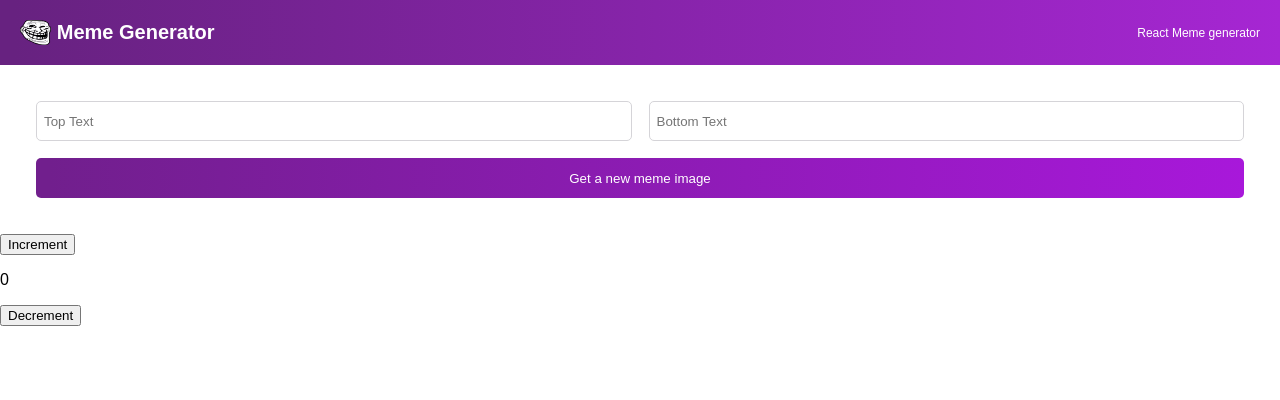
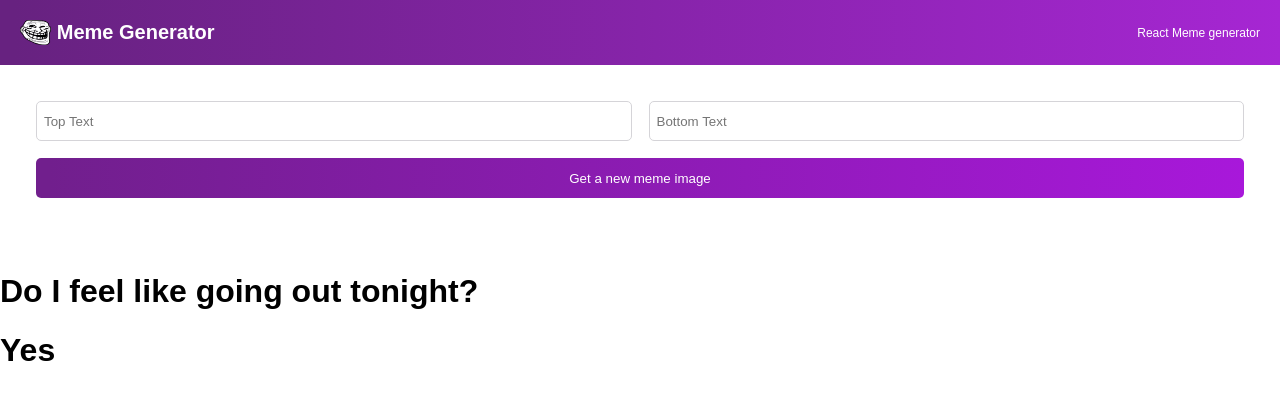
Before and after one commit to istarter/meme-generator, a React (Create React App) app: page / in a window 1280 px wide. Shown: the top 400 px of the page. Built offline with nearby package versions, Linux system fonts and the light colour scheme.

Commit message:
add values

```diff
--- a/src/App.js
+++ b/src/App.js
@@ -3,22 +3,21 @@ import Header from "./components/Header";
 import Meme from "./components/Meme";
 
 function App() {
-  const [value, setValue] = useState(0);
+  const [isGoingOut, setIsGoingOut] = useState(true);
 
-  const incrementValue = () => {
-    setValue(value + 1);
-  };
-  const decValue = () => {
-    setValue(value - 1);
+  const changeMind = () => {
+    setIsGoingOut((prevState) => !prevState);
   };
 
   return (
     <div>
       <Header />
       <Meme />
-      <button onClick={incrementValue}>Increment</button>
-      <p>{value}</p>
-      <button onClick={decValue}>Decrement</button>
+
+      <div onClick={changeMind} className="state">
+        <h1 className="state-title">Do I feel like going out tonight?</h1>
+        <h1>{isGoingOut ? "Yes" : "No"}</h1>
+      </div>
     </div>
   );
 }
--- a/src/components/Meme.js
+++ b/src/components/Meme.js
@@ -1,21 +1,14 @@
-import React from "react";
+import React, { useState } from "react";
 import MamesData from "../MemesData";
 
 const Meme = () => {
+  const [memeImage, setMemeImage] = useState("");
+
   const getMemeImage = () => {
     const memesArray = MamesData.data.memes;
+    console.log(memesArray);
     const randomNumber = Math.floor(Math.random() * memesArray.length);
-    const url = memesArray[randomNumber].url;
-    // console.log(url);
-  };
-
-  const thingsArray = ["Thing 1", "Thing 2"];
-  const thingsElements = thingsArray.map((thing) => <p key={thing}>{thing}</p>);
-  //   console.log(thingsElements);
-  const addItem = () => {
-    const newThing = `Thing ${thingsArray.length + 1}`;
-    thingsArray.push(newThing);
-    console.log(thingsArray);
+    setMemeImage(memesArray[randomNumber].url);
   };
 
   return (
@@ -27,6 +20,7 @@ const Meme = () => {
           Get a new meme image
         </button>
       </div>
+      <img src={memeImage} className="meme-image" />
     </main>
   );
 };
--- a/src/style.css
+++ b/src/style.css
@@ -53,3 +53,6 @@ main {
     cursor: pointer;
     color: white;
 }
+.meme-image {
+    max-width: 100%;
+}
```
